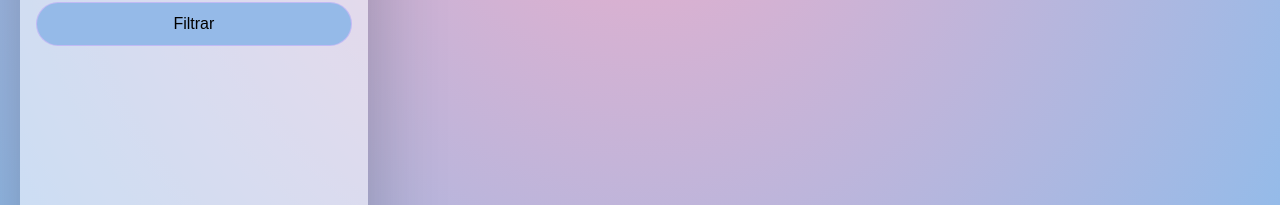
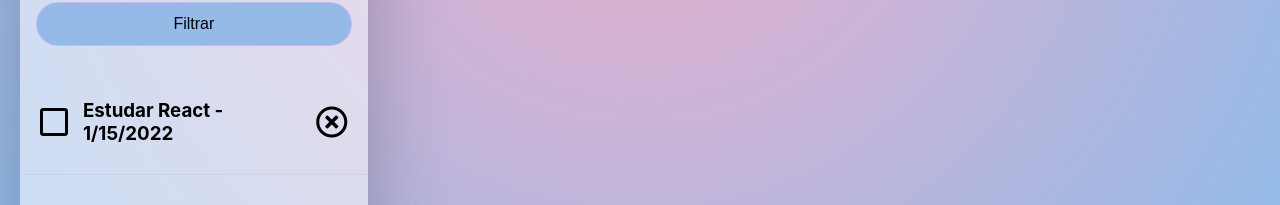
Before and after one commit to jonasmarquesdev/event-tracker-stateWithRecoil, a React (Create React App) app: page / in a window 1280 px wide. Shown: the part 583-788 px from the top of the page. Built offline with nearby package versions, Linux system fonts and the light colour scheme; data requests are answered from the project's data file.

Commit message:
feat: Valores padrões para o átomo

```diff
--- a/src/App.tsx
+++ b/src/App.tsx
@@ -3,11 +3,13 @@ import Card from './components/Card';
 import Formulario from './components/Formulario';
 import Calendario from './components/Calendario';
 import ListaDeEventos from './components/ListaDeEventos';
-import { RecoilRoot } from 'recoil'
+import { RecoilRoot } from 'recoil';
+import { Suspense } from 'react';
 
 function App() {
   return (
     <RecoilRoot>
+      <Suspense fallback="Está carregando">
         <div className={style.App}>
           <div className={style.Coluna}>
             <Card>
@@ -22,6 +24,7 @@ function App() {
             <Calendario />
           </div>
         </div>
+      </Suspense>
     </RecoilRoot>
   );
 }
--- a/src/state/atom.ts
+++ b/src/state/atom.ts
@@ -1,10 +1,11 @@
 import { atom } from "recoil";
 import { IEvento } from "../interfaces/IEvento";
 import { IFiltroDeEventos } from "../interfaces/IFiltroDeEventos";
+import { eventosAsync } from "./seletores";
 
 export const listaDeEventosState = atom<IEvento[]>({
   key: "listaDeEventosState",
-  default: [],
+  default: eventosAsync
 });
 
 export const filtroDeEventos = atom<IFiltroDeEventos>({
--- a/src/state/seletores/index.ts
+++ b/src/state/seletores/index.ts
@@ -1,5 +1,6 @@
 import { selector } from "recoil";
 import { filtroDeEventos, listaDeEventosState } from "../atom";
+import { IEvento } from "../../interfaces/IEvento";
 
 export const eventosFiltradosState = selector({
   key: "eventosFiltradosState",
@@ -18,3 +19,17 @@ export const eventosFiltradosState = selector({
     return eventos;
   },
 });
+
+// codigo para iniciar o json server { json-server --watch db.json -p 8080 }
+export const eventosAsync = selector({
+  key: 'eventosAsync',
+  get: async () => {
+    const respostaHttp = await fetch('http://localhost:8080/eventos')
+    const eventosJson: IEvento[] = await respostaHttp.json()
+    return eventosJson.map(evento => ({
+      ...evento,
+      inicio: new Date(evento.inicio),
+      fim: new Date(evento.fim)
+    }))
+  }
+})
```
Lines whose indentation alone changed are shown as unchanged.
